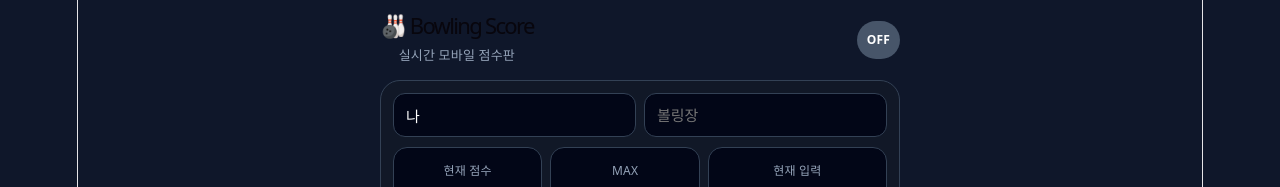
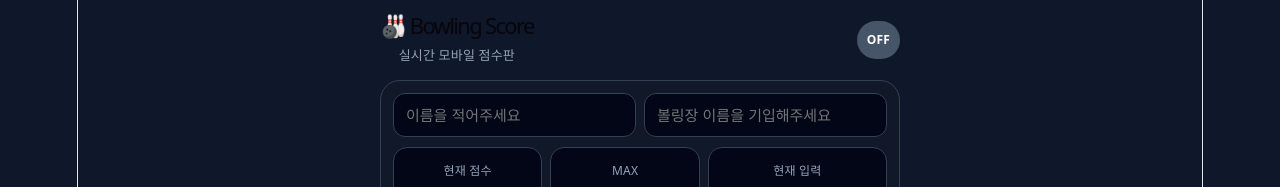
Before and after one commit to doyoon-Lee/bowling-app, a React (Vite) app: page / in a window 1280 px wide. Shown: the top 187 px of the page. Built offline with nearby package versions, Linux system fonts and the light colour scheme; no server answers; the database is empty.

Commit message:
require player name

```diff
--- a/src/App.jsx
+++ b/src/App.jsx
@@ -203,7 +203,7 @@ function formatPinButton(pins, next, rolls) {
 const keypadNumbers = [1, 2, 3, 4, 5, 6, 7, 8, 9, 0, 10];
 
 export default function App() {
-  const [playerName, setPlayerName] = useState("나");
+  const [playerName, setPlayerName] = useState("");
   const [place, setPlace] = useState("");
   const [rolls, setRolls] = useState([]);
   const [records, setRecords] = useState([]);
@@ -286,6 +286,11 @@ export default function App() {
   const saveGame = async () => {
     if (rolls.length === 0 || isSaving) return;
 
+    if (!playerName.trim()) {
+      alert("이름을 넣어주세요.");
+      return;
+    }
+
     const client = await getSupabaseClient();
     if (!client) {
       alert(".env 파일에 VITE_SUPABASE_URL, VITE_SUPABASE_ANON_KEY를 설정해야 합니다.");
@@ -295,7 +300,7 @@ export default function App() {
     setIsSaving(true);
 
     const payload = {
-      player_name: playerName || "나",
+      player_name: playerName.trim(),
       place,
       total: result.total,
       rolls,
@@ -335,8 +340,8 @@ export default function App() {
 
         <section className="scoreboardCard">
           <div className="playerBar">
-            <input value={playerName} onChange={(e) => setPlayerName(e.target.value)} placeholder="이름" />
-            <input value={place} onChange={(e) => setPlace(e.target.value)} placeholder="볼링장" />
+            <input value={playerName} onChange={(e) => setPlayerName(e.target.value)} placeholder="이름을 적어주세요" />
+            <input value={place} onChange={(e) => setPlace(e.target.value)} placeholder="볼링장 이름을 기입해주세요" />
           </div>
 
           <div className="summaryBoard">
```
